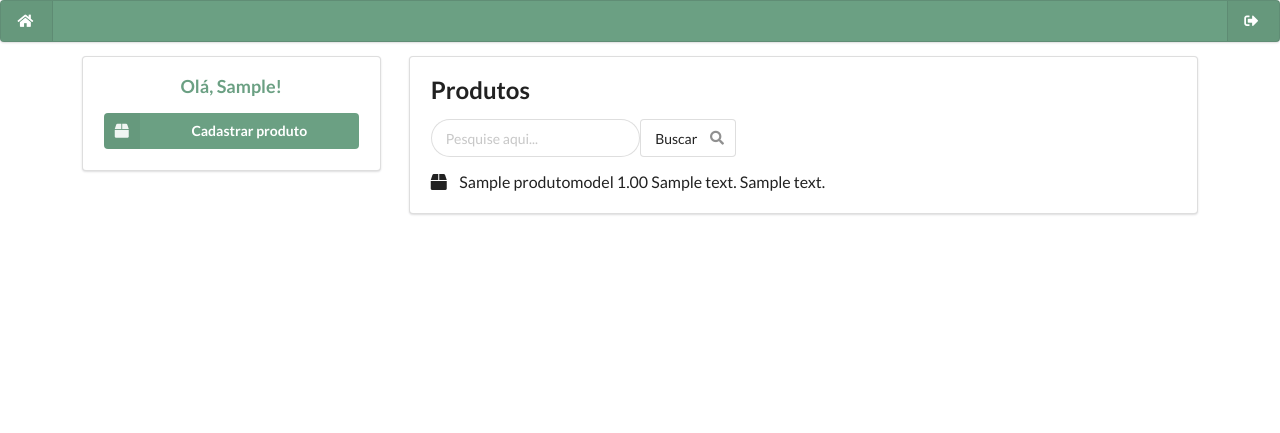
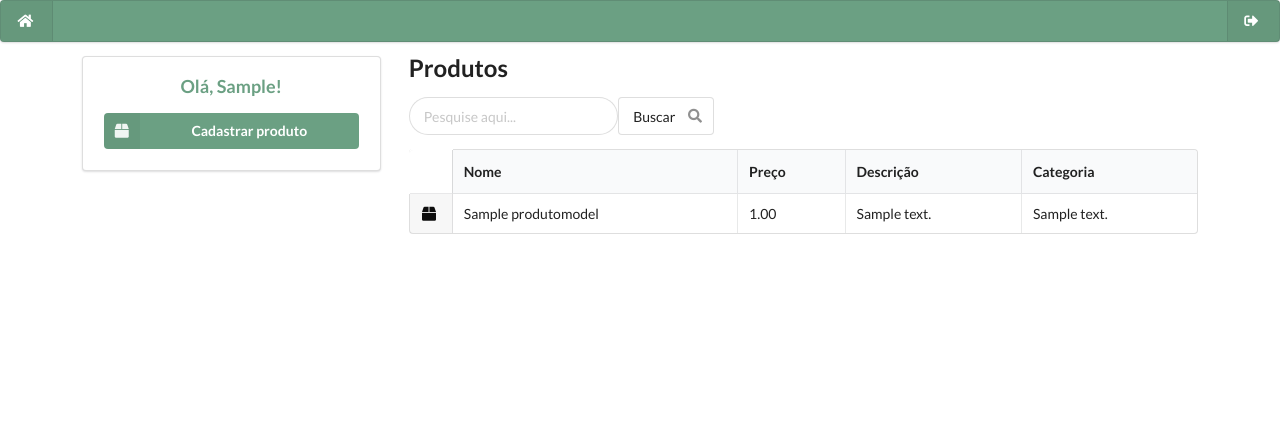
Before and after one commit to Vitoria-Emanuely/vitrine_produtos, a Django app: page /lista_produtos in a window 1280 px wide. Shown: the top 433 px of the page. Run offline with Django 3.2, Linux system fonts and the light colour scheme; a user stored in the database is signed in; tables that the repository leaves empty hold one stand-in row (values such as "Sample post").

Commit message:
Barra de pesquisa completa e tabela esclarededora

```diff
--- a/vitrineapp/templates/lista_produtos.html
+++ b/vitrineapp/templates/lista_produtos.html
@@ -20,7 +20,7 @@
 
 <div class="ten wide column">
     {% if lista_produtos %}
-    <div class="ui padded segment">
+
         <h2 class="ui header">Produtos</h2>
     <form method="get" action="{% url 'vitrine:lista_produtos' %}">
     <div class="ui search">
@@ -31,21 +31,29 @@
     <div class="results"></div>
     </div>
     </form>
-        <div class="ui large relaxed list">
+        <table class="ui celled definition table">
+            <thead>
+                <tr><th class="collapsing"></th>
+                <th>Nome</th>
+                <th>Preço</th>
+                <th>Descrição</th>
+                <th>Categoria</th>
+            </tr></thead>
+            <tbody>
             {% for produto in lista_produtos %}
-            <div class="item">
-                <i class="box icon"></i>
-                <div class="content">
-                    {{ produto.nome_produto }}
-                    {{ produto.preco_produto }}
-                    {{ produto.descricao_produto }}
-                    {{ produto.id_categoria }}
-                </div>
-            </div>
+                <tr>
+                <td><i class="box icon"></i></td>
+
+                    <td>{{ produto.nome_produto }}</td>
+                    <td>{{ produto.preco_produto }}</td>
+                    <td>{{ produto.descricao_produto }}</td>
+                    <td>{{ produto.id_categoria }}</td>
+               </tr>
+
             {% endfor %}
+            </tbody>
+        </table>
 
-        </div>
-    </div>
     {% else %}
     <div class="ui placeholder segment">
         <div class="ui centered header">
--- a/vitrineapp/views/produto_view.py
+++ b/vitrineapp/views/produto_view.py
@@ -21,13 +21,15 @@ class ListaProdutoView(View):
         }
         if 'q' in request.GET:
             objeto['lista_produtos'] = self.search(request.GET['q'])
-        #TODO
         if not request.user.is_authenticated:
             return HttpResponseRedirect('/')
         return render(request, self.template, objeto)
 
     def search(self, query):
         if query:
+            if not CategoriaModel.objects.filter(desc_categoria=query):
+                lista_produtos = ProdutoModel.objects.all()
+                return lista_produtos
             id_categoria = CategoriaModel.objects.filter(desc_categoria=query).last().id
             todos_produtos = ProdutoModel.objects.filter(Q(id_categoria=id_categoria))
             return todos_produtos
```
